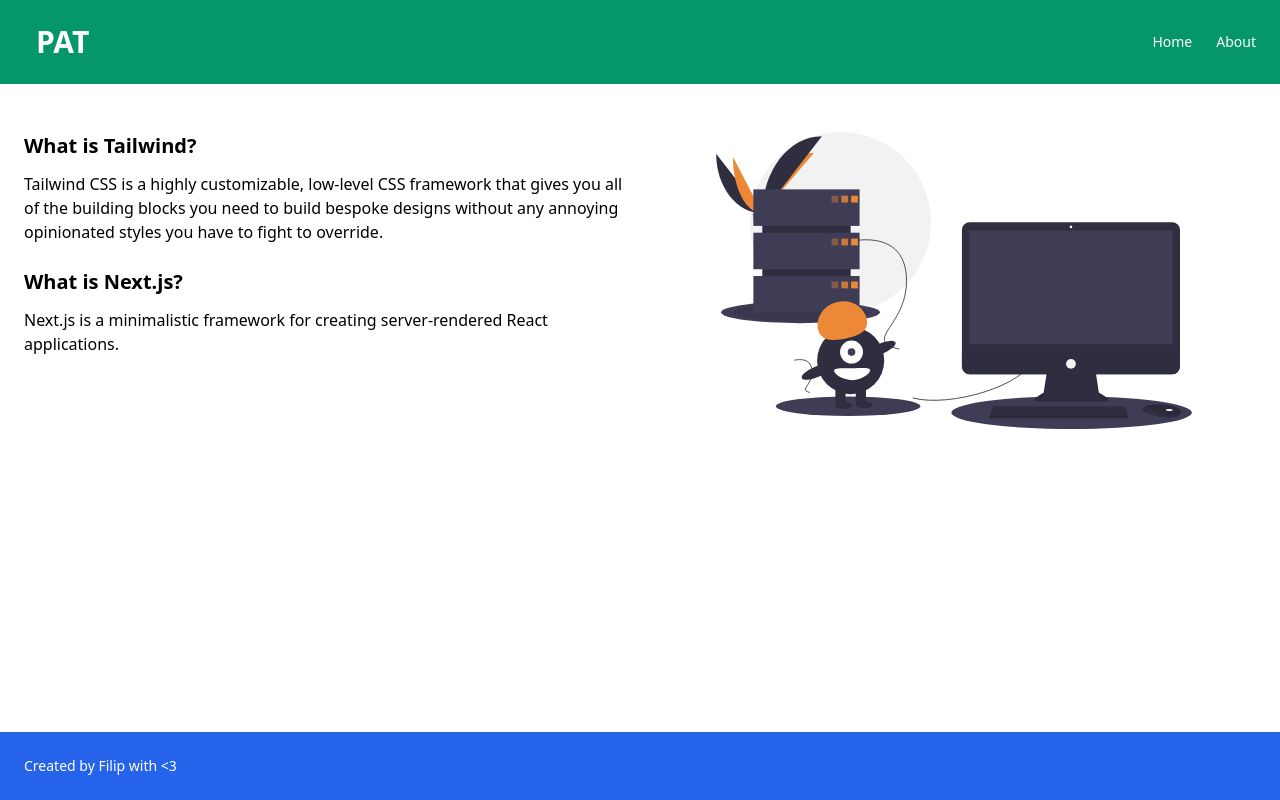
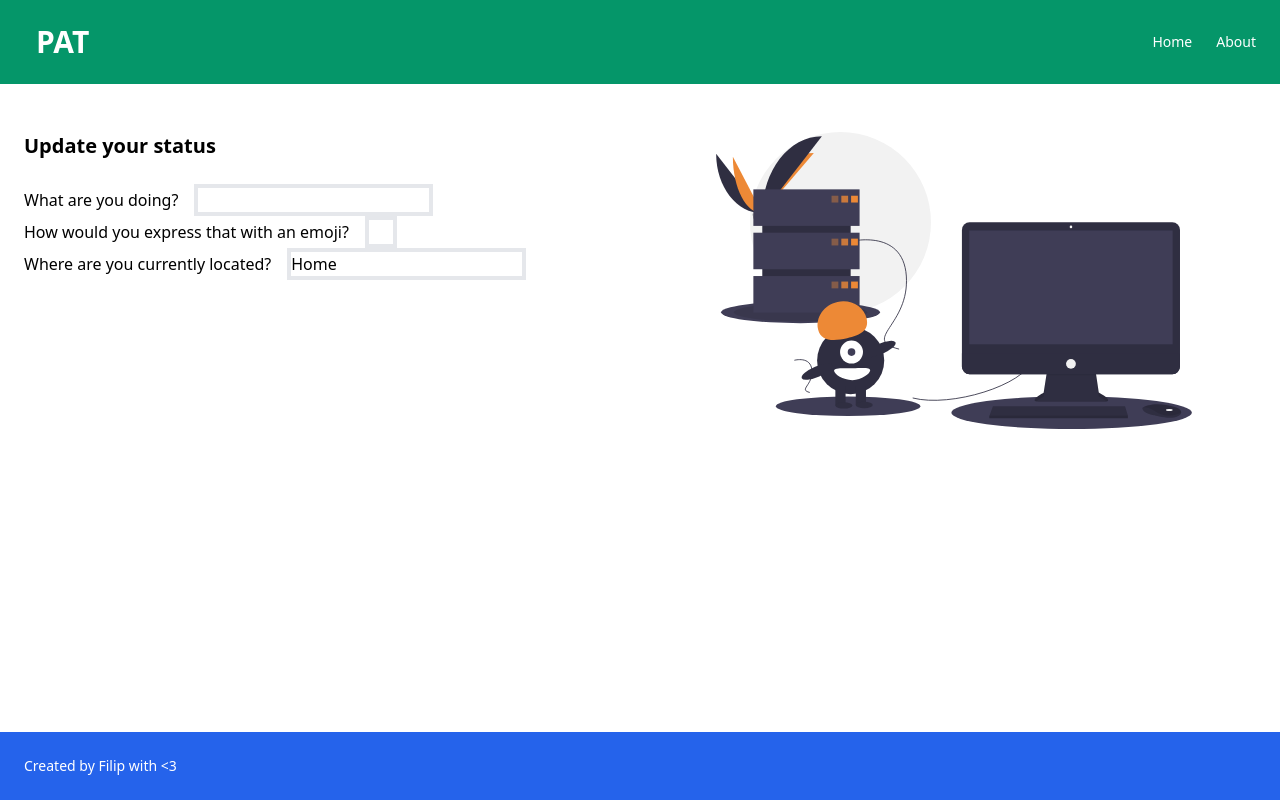
Before and after one commit to filiptronicek/pepino.wtf, a Next.js app: page /admin in a window 1280 px wide. Built offline with nearby package versions, Linux system fonts and the light colour scheme.

Commit message:
Adminbar init

```diff
--- a/pages/admin.js
+++ b/pages/admin.js
@@ -1,35 +1,37 @@
 import Image from "next/image";
 
 export default function AboutPage() {
+
     return (
         <div className="grid md:grid-cols-2 gap-6 grid-cols-1">
             <div>
                 <section className="mb-6">
-          <h2 className="mb-3 text-xl font-bold">What is Tailwind?</h2>
-
-          <p>
-            Tailwind CSS is a highly customizable, low-level CSS framework that
-            gives you all of the building blocks you need to build bespoke
-            designs without any annoying opinionated styles you have to fight to
-            override.
-          </p>
+                    <h2 className="mb-3 text-xl font-bold">Update your status</h2>
                 </section>
 
                 <section>
-          <h2 className="mb-3 text-xl font-bold">What is Next.js?</h2>
-          <p>
-            Next.js is a minimalistic framework for creating server-rendered
-            React applications.
-          </p>
+                    <form>
+                        <label>
+                            What are you doing?
+                            <input className="ml-4 border-4" type="text"/>
+                        </label>
+                        <br />
+                        <label>
+                            How would you express that with an emoji?
+                            <input className="ml-4 border-4 w-8" type="text"/>
+                        </label>
+                        <br />
+                        <label>
+                            Where are you currently located?
+                            <input className="ml-4 border-4" type="text" value="Home" />
+                        </label>
+                    </form>
                 </section>
             </div>
 
-      <Image
-        alt="A one-eyed alien holding a broken cable connected between a server and a desktop computer"
-        src="/critter.svg"
+            <Image alt="A one-eyed alien holding a broken cable connected between a server and a desktop computer" src="/critter.svg"
                 width={476}
-        height={297.17}
-      />
+                height={297.17}/>
         </div>
     );
 }
```
Also changed, not shown: 1 other file (tests, documents, lock files or other folders). Lines whose indentation alone changed are shown as unchanged.
